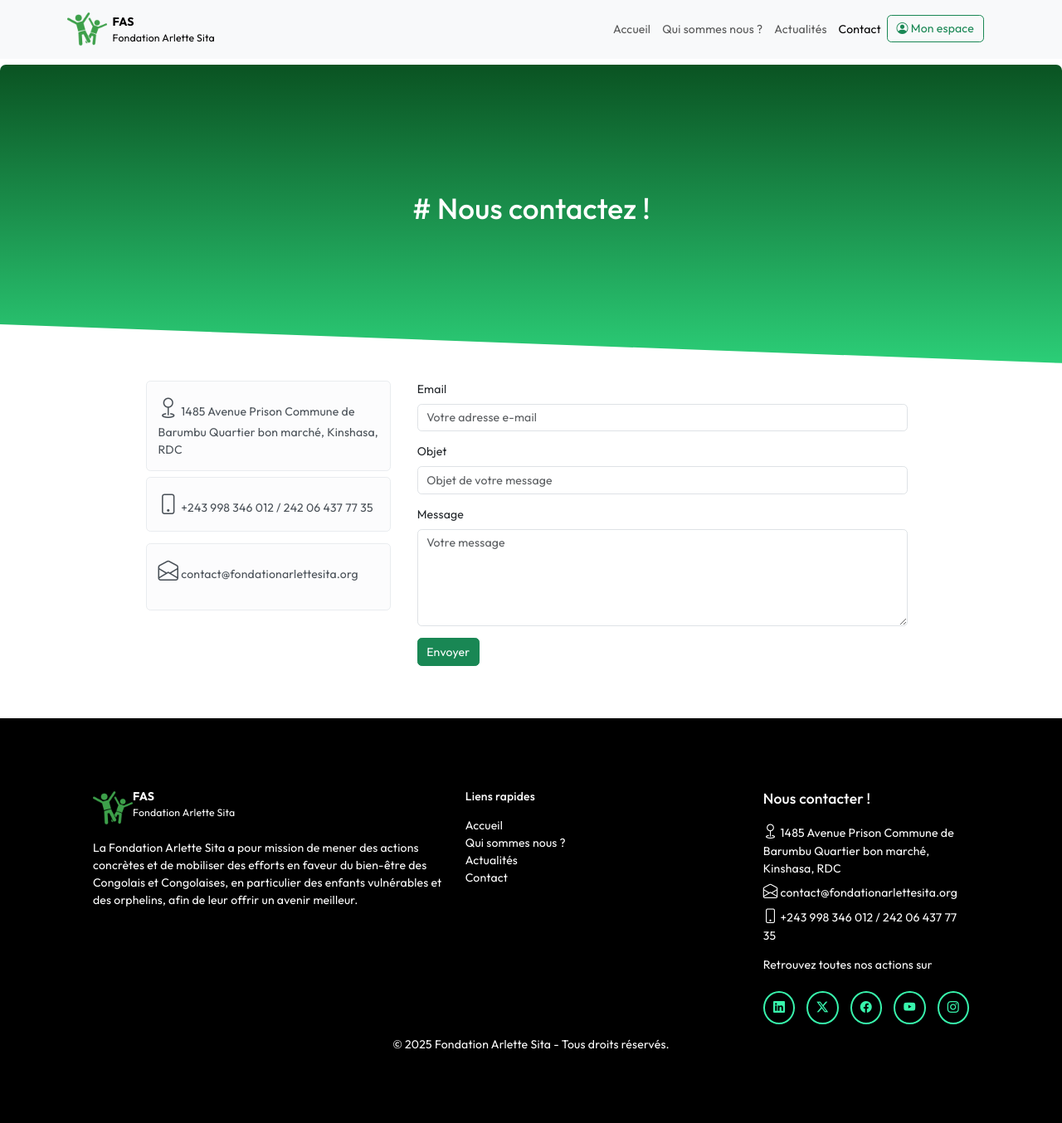
After one commit to Elkis243/fondation-arlette-sita, a Django app: page /contact in a window 1280 px wide. The commit adds this page. Shown: the whole page at 83% size. Run offline with Django 5.2, Linux system fonts and the light colour scheme.

Commit message:
feat: ajouter la page de contact avec validation de formulaire et mise à jour de la navigation

```diff
--- a/app/urls.py
+++ b/app/urls.py
@@ -4,4 +4,5 @@ from . import views
 urlpatterns = [
   path("", views.index, name="index"),
   path("about", views.about, name="about"),
+  path("contact", views.contact, name="contact"),
 ]
--- a/app/views.py
+++ b/app/views.py
@@ -12,3 +12,9 @@ def about(request):
     return render(request, 'app/about.html', {
         'active': active
     })
+
+def contact(request):
+    active = 'contact'
+    return render(request, 'app/contact.html', {
+        'active': active
+    })
--- /dev/null
+++ b/fas/static/js/validate_form.js
@@ -0,0 +1,66 @@
+document.addEventListener('DOMContentLoaded', () => {
+  const form = document.querySelector('#customValidationForm');
+  const inputs = form.querySelectorAll('input, textarea, select');
+
+  form.addEventListener('submit', (event) => {
+      let isValid = true;
+
+      inputs.forEach((input) => {
+          if (!input.checkValidity()) {
+              isValid = false;
+              validateField(input);
+          }
+      });
+      if (!isValid) {
+          event.preventDefault();
+          event.stopPropagation();
+          form.classList.add('was-validated');
+
+      }
+  });
+
+  inputs.forEach((input) => {
+      input.addEventListener('input', () => validateField(input));
+      input.addEventListener('blur', () => validateField(input));
+  });
+
+  function validateField(field) {
+      let feedback = field.nextElementSibling;
+
+      if (!feedback) return;
+
+      if (feedback && field.validity.valid) {
+          field.classList.remove("is-invalid");
+          field.classList.add("is-valid");
+          feedback.textContent = '';
+      } else {
+          field.classList.remove("is-valid");
+          field.classList.add("is-invalid");
+
+          if (field.validity.valueMissing) {
+              feedback.textContent = `Ce champ ne peut pas être laissé vide !`;
+          } else if (field.validity.tooShort) {
+              feedback.textContent = `Ce champ doit contenir au moins ${field.minLength || 0} caractères !`;
+          } else if (field.validity.tooLong) {
+              feedback.textContent = `Ce champ ne doit pas dépasser ${field.maxLength || 0} caractères !`;
+          } else if (field.validity.patternMismatch) {
+              feedback.textContent = `Veuillez respecter le format requis pour ce champ !`;
+          } else if (field.type === 'radio' && !isRadioGroupValid(field)) {
+              feedback.textContent = `Ce champ ne peut pas être laissé vide !`;
+          } else if (field.type === 'checkbox' && !isCheckboxValid(field)) {
+              feedback.textContent = `Ce champ ne peut pas être laissé vide !`;
+          } else {
+              feedback.textContent = `Ce champ est invalide !`;
+          }
+      }
+  }
+
+  function isRadioGroupValid(radio) {
+      const radioGroup = document.querySelectorAll(`input[name="${radio.name}"]`);
+      return Array.from(radioGroup).some(radio => radio.checked);
+  }
+
+  function isCheckboxValid(checkbox) {
+      return checkbox.checked;
+  }
+});
--- /dev/null
+++ b/fas/templates/app/contact.html
@@ -0,0 +1,66 @@
+{% extends "base.html" %}
+{% load static %}
+
+{% block base %}
+{% include "component/navbar.html" %}
+
+<header class="header-about d-flex justify-content-center align-items-center text-white mt-2 rounded-top-3">
+  <div class="container-fluid">
+    <p class='fs-1 text-center fw-medium' data-aos="zoom-in" data-aos-duration="1000"># Nous contactez !</p>
+  </div>
+</header>
+<section class='p-4'>
+  <div class="container">
+    <div class="row justify-content-center">
+      <div class="col-md-10">
+        <div class="row">
+          <div class="col-md-4">
+            <div class="alert alert-light mb-2">
+              <i class="bi bi-geo fs-3"></i> 1485 Avenue Prison Commune de Barumbu Quartier bon marché, Kinshasa, RDC
+            </div>
+            <div class="alert alert-light">
+              <i class="bi bi-phone fs-3"></i> +243 998 346 012 / 242 06 437 77 35
+            </div>
+            <div class="alert alert-light">
+              <i class="bi bi-envelope-open fs-3"></i> contact@fondationarlettesita.org</p>
+            </div>
+          </div>
+          <div class="col-md-8">
+            <div class="container">
+              <form action="{% url 'contact' %}" method="post" class="needs-validation" novalidate
+                id="customValidationForm">
+                {% csrf_token %}
+                <div class="mb-3">
+                  <label for="email" class="form-label">Email</label>
+                  <input type="email" class="form-control" id="email" name="email" placeholder="Votre adresse e-mail"
+                    pattern="[\-a-zA-Z0-9~!$%^&*_=+\}\{'?]+(\.[\-a-zA-Z0-9~!$%^&*_=+\}\{'?]+)*@[a-zA-Z0-9_][\-a-zA-Z0-9_]*(\.[\-a-zA-Z0-9_]+)*\.[a-zA-Z]{2,5}"
+                    required />
+                  <div class="invalid-feedback"></div>
+                </div>
+                <div class="mb-3">
+                  <label for="subject" class="form-label">Objet</label>
+                  <input type="text" class="form-control" id="subject" name="objet" placeholder="Objet de votre message"
+                    required minlength="3" maxlength="100" />
+                  <div class="invalid-feedback"></div>
+                </div>
+                <div class="mb-3">
+                  <label for="message" class="form-label">Message</label>
+                  <textarea class="form-control" id="message" name="message" rows="5" placeholder="Votre message"
+                    required minlength="10" maxlength="700"></textarea>
+                  <div class="invalid-feedback"></div>
+                </div>
+                <button type="submit" class="btn btn-success">Envoyer</button>
+              </form>
+            </div>
+          </div>
+        </div>
+      </div>
+
+    </div>
+  </div>
+</section>
+
+<script src="{% static "js/validate_form.js" %}"></script>
+
+{% include "component/footer.html" %}
+{% endblock base %}
--- a/fas/templates/component/footer.html
+++ b/fas/templates/component/footer.html
@@ -25,9 +25,10 @@
         </ul>
       </div>
       <div class="col-md-3">
-        <p class='fs-6 fw-medium'>Nous contacter !</p>
-        <p class='mb-1'><i class="bi bi-envelope-open fs-6"></i> contact@fondationarlettesita.com</p>
-        <p><i class="bi bi-phone fs-6"></i> +243 999 549 703</p>
+        <p class='fs-5 fw-medium'>Nous contacter !</p>
+        <p class='mb-1'><i class="bi bi-geo fs-5"></i> 1485 Avenue Prison Commune de Barumbu Quartier bon marché, Kinshasa, RDC</p>
+        <p class='mb-1'><i class="bi bi-envelope-open fs-5"></i> contact@fondationarlettesita.org</p>
+        <p><i class="bi bi-phone fs-5"></i> +243 998 346 012 / 242 06 437 77 35</p>
 
         <p class='mb-'>Retrouvez toutes nos actions sur</p>
         <div class="d-flex mt-4">
--- a/fas/templates/component/navbar.html
+++ b/fas/templates/component/navbar.html
@@ -36,13 +36,13 @@
             <a class="nav-link {% if active == 'about' %}active{% endif %}" href='{% url "about" %}'>Qui sommes nous ?</a>
           </li>
           <li class="nav-item">
-            <a class="nav-link" href=''>Actualités</a>
+            <a class="nav-link " href=''>Actualités</a>
           </li>
           <li class="nav-item">
-            <a class="nav-link" href=''>Contact</a>
+            <a class="nav-link {% if active == 'contact' %}active{% endif %}" href='{% url "contact" %}'>Contact</a>
           </li>
           <li class="nav-item">
-            <a class="btn btn-outline-success" href=''>Se connecter</a>
+            <a class="btn btn-outline-success" href=''><i class="bi bi-person-circle"></i> Mon espace</a>
           </li>
         </ul>
       </div>
```
